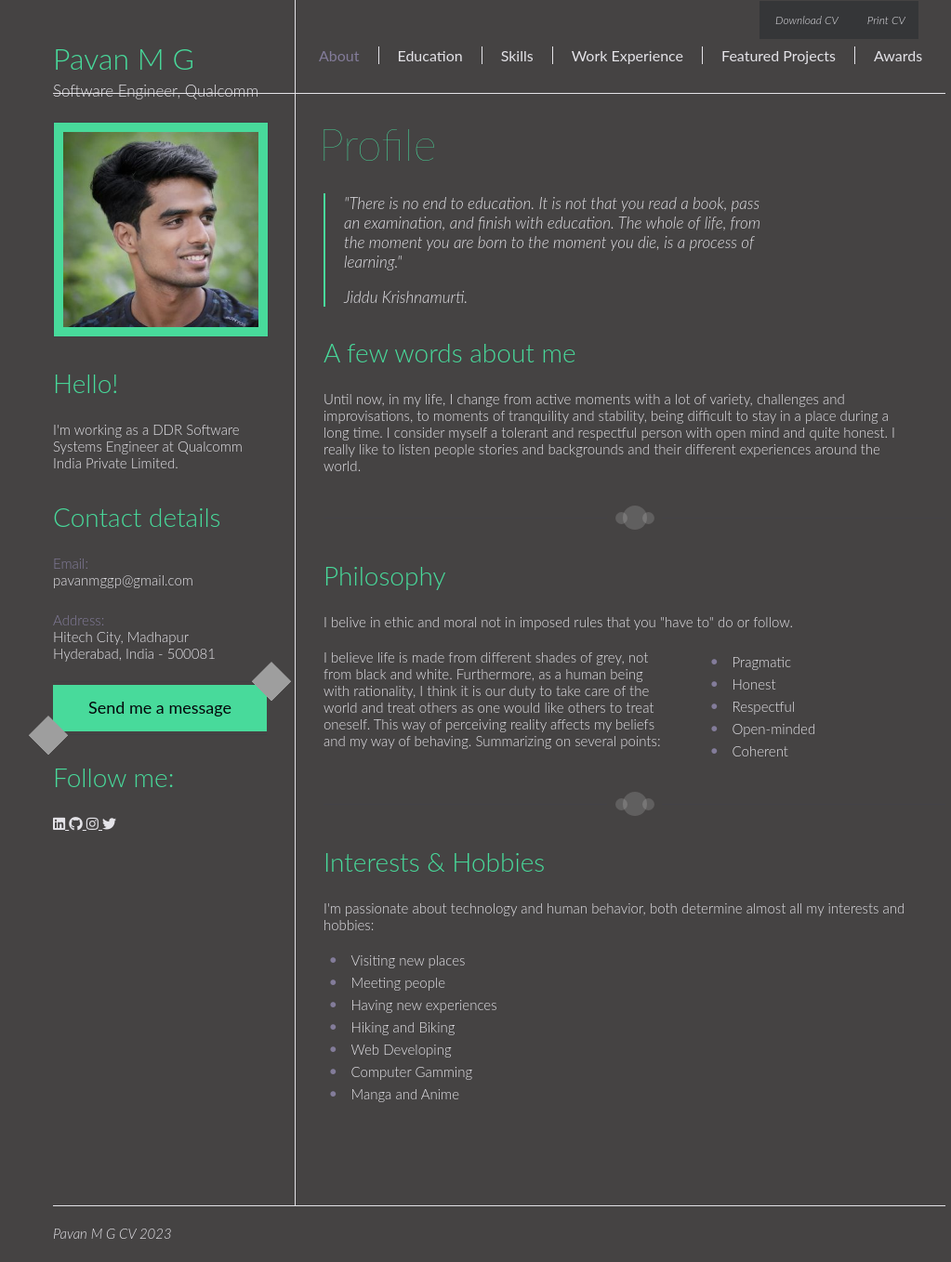
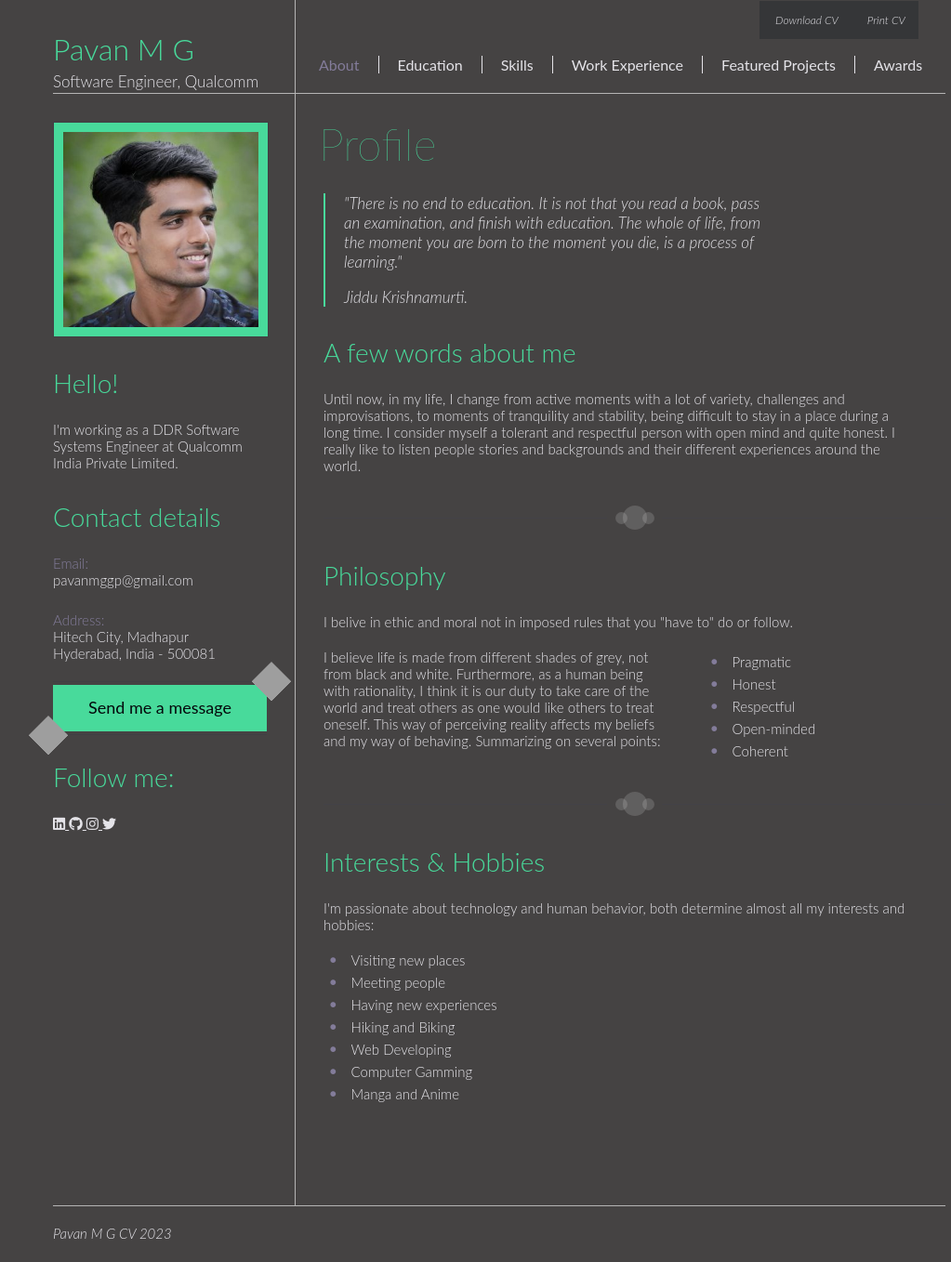
Before and after one commit to pavan-mg/pavan-mg.github.io, a Jekyll site: the page built from index.html, in a window 1280 px wide. Shown: the whole page at 93% size, without its empty margins (103-1126 px from the left). Built offline with Jekyll 4.4.1, drawn with Linux system fonts in a browser that asks for light colours.

Commit message:
Update main.css

```diff
--- a/css/main.css
+++ b/css/main.css
@@ -160,12 +160,12 @@
 }
 	#header {
 		height: 100px;
-		border-bottom: 1px solid #e4e3e8;
+		border-bottom: 1px solid #b5b5b5;
 	}
 		.header_logotype_container {
 			width: 260px;
 			height: 100px;
-			border-right: 1px solid #e4e3e8;
+			border-right: 1px solid #b5b5b5;
 			float: left;
 		}
 		.header_menu_container {
@@ -182,13 +182,13 @@
 	}
 	#content_container {
 		width: 699px;
-		border-left: 1px solid #e4e3e8;
+		border-left: 1px solid #b5b5b5;
 		float: left;
 	}
 	#footer {
 		width: 960px;
 		height: 60px;
-		border-top: 1px solid #e4e3e8;
+		border-top: 1px solid #b5b5b5;
 		display: inline-block;
 	}
 
@@ -196,7 +196,7 @@
 
 .logotype_name{
 	font-size: 32px;
-	margin: 43px 0 0;
+	margin: 33px 0 0;
 }
 .logotype_occupation{
 	margin-top: 5px;
@@ -239,7 +239,7 @@
 
 .header_menu {
 	width: 699px;
-	margin-top: 10px;
+	margin-top: 20px;
 	margin-left: 5px;
 }
 	.header_menu a{
```
